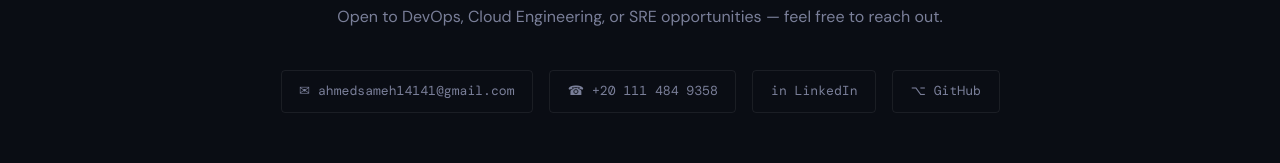
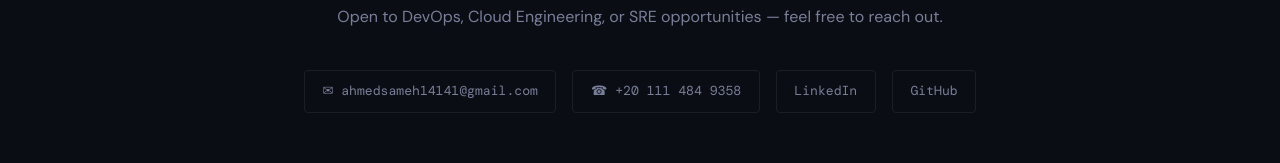
Before and after one commit to ASameh14/ASameh14-Portfolio, a plain HTML site: page index.html in a window 1280 px wide. Shown: the part 5013-5176 px from the top of the page. Drawn offline with nearby package versions, Linux system fonts and the light colour scheme; a web font is replaced by a local one.

Commit message:
Update index.html

```diff
--- a/index.html
+++ b/index.html
@@ -431,8 +431,8 @@
   <div class="contact-links">
     <a href="mailto:ahmedsameh14141@gmail.com" class="contact-link">✉ ahmedsameh14141@gmail.com</a>
     <a href="tel:+201114849358" class="contact-link">☎ +20 111 484 9358</a>
-    <a href="https://www.linkedin.com/in/ahmed-sameh-998930244" target="_blank" class="contact-link">in LinkedIn</a>
-    <a href="https://github.com/ASameh14" target="_blank" class="contact-link">⌥ GitHub</a>
+    <a href="https://www.linkedin.com/in/ahmed-sameh-998930244" target="_blank" class="contact-link">LinkedIn</a>
+    <a href="https://github.com/ASameh14" target="_blank" class="contact-link">GitHub</a>
   </div>
 </section>
 
```
